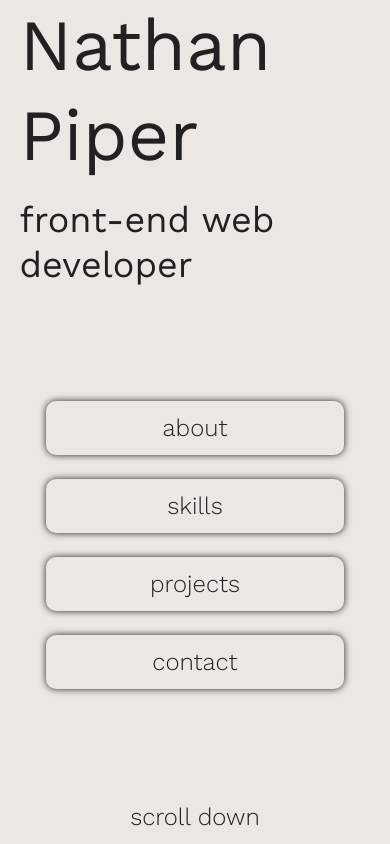
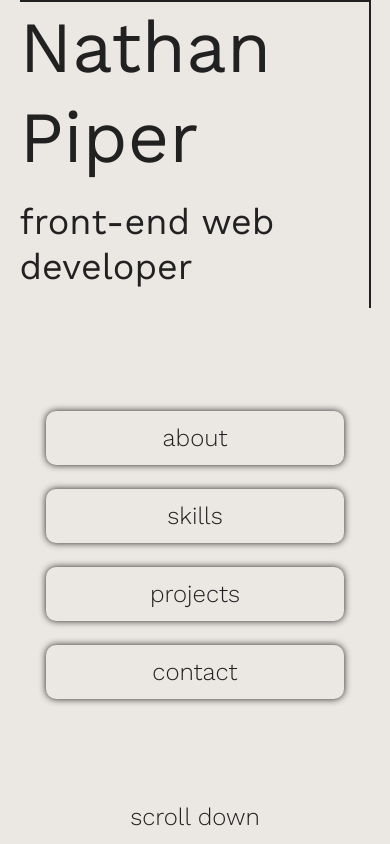
Before and after one commit to NathanPip/Portfolio_OLD, a React (Create React App) app: page / in a window 390 px wide. Shown: the top 844 px of the page. Built offline with nearby package versions, Linux system fonts and the light colour scheme.

Commit message:
changed colors and added some extra breakpoint styling

```diff
--- a/package.json
+++ b/package.json
@@ -7,6 +7,7 @@
     "@testing-library/jest-dom": "^5.16.1",
     "@testing-library/react": "^12.1.2",
     "@testing-library/user-event": "^13.5.0",
+    "aos": "^3.0.0-beta.6",
     "dotenv": "^11.0.0",
     "react": "^17.0.2",
     "react-dom": "^17.0.2",
--- a/src/Styles/Components/_header.scss
+++ b/src/Styles/Components/_header.scss
@@ -14,17 +14,20 @@
     font-size: 3em;
     font-weight: 400;
     margin: 0;
-        // margin-top: 0.5em;
+    border-top: 2px solid $background-color;
+    border-right: 2px solid $background-color;
+    // box-shadow: -2px 2px 2px inset $background-color;
+    padding-bottom: .25em;
   }
   #title-desc {
     display: block;
-        font-size: .5em;
-        margin-top: .5em;
+    font-size: 0.5em;
+    margin-top: 0.5em;
   }
   .scroll-down {
     width: 100%;
     margin: 0;
-        padding-bottom: .5em;
+    padding-bottom: 0.5em;
     text-align: center;
     font-weight: 300;
     align-self: center;
@@ -41,7 +44,8 @@
     display: grid;
     grid-template-columns: 50% 50%;
     align-items: center;
-        grid-template-areas: ". ."
+    grid-template-areas:
+      ". ."
       "scroll scroll";
 
     #title {
--- a/src/Styles/Components/_skills-card.scss
+++ b/src/Styles/Components/_skills-card.scss
@@ -30,7 +30,7 @@
             align-items: center;
             width: 100%;
             height: 2/3*100%;
-            background-color: $text-color;
+            background-color: #eee;
             border-radius: 0 0 1.4em 1.4em;
         }
 
--- a/src/Styles/Components/_skills-modal.scss
+++ b/src/Styles/Components/_skills-modal.scss
@@ -57,10 +57,10 @@
         }
     }
     &.fade-in {
-        animation: slide-in 500ms 1 forwards;
+        animation: slide-in 500ms ease-in-out 1 forwards;
     }
     &.fade-out {
-        animation: slide-out 500ms forwards;
+        animation: slide-out 500ms ease-in-out forwards;
     }
     @media (max-width: $medium) {
         display: none;
--- a/src/Styles/index.css
+++ b/src/Styles/index.css
@@ -187,6 +187,9 @@ body h2 {
   font-size: 3em;
   font-weight: 400;
   margin: 0;
+  border-top: 2px solid #222121;
+  border-right: 2px solid #222121;
+  padding-bottom: 0.25em;
 }
 .header #title-desc {
   display: block;
@@ -680,7 +683,7 @@ body h2 {
   align-items: center;
   width: 100%;
   height: 66.6666666667%;
-  background-color: #ebe7e3;
+  background-color: #eee;
   border-radius: 0 0 1.4em 1.4em;
 }
 #skills .icon-full p {
@@ -862,10 +865,10 @@ body h2 {
   text-align: center;
 }
 #skills-modal.fade-in {
-  animation: slide-in 500ms 1 forwards;
+  animation: slide-in 500ms ease-in-out 1 forwards;
 }
 #skills-modal.fade-out {
-  animation: slide-out 500ms forwards;
+  animation: slide-out 500ms ease-in-out forwards;
 }
 @media (max-width: 790px) {
   #skills-modal {
```
Also changed, not shown: 2 other files (tests, documents, lock files or other folders). Lines whose indentation alone changed are shown as unchanged.
